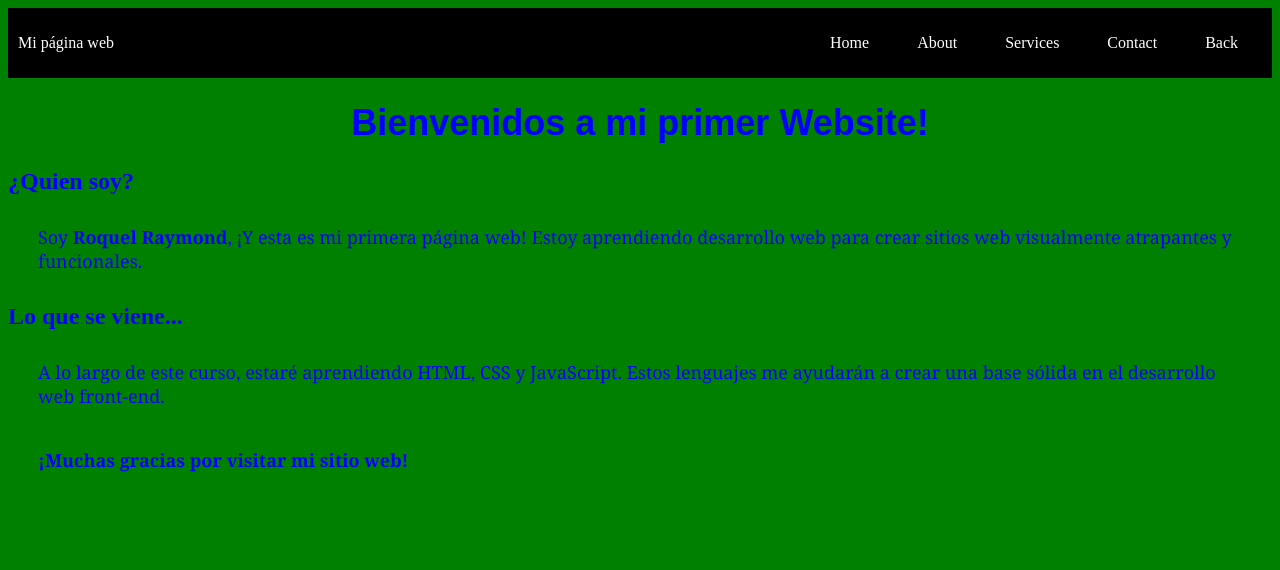
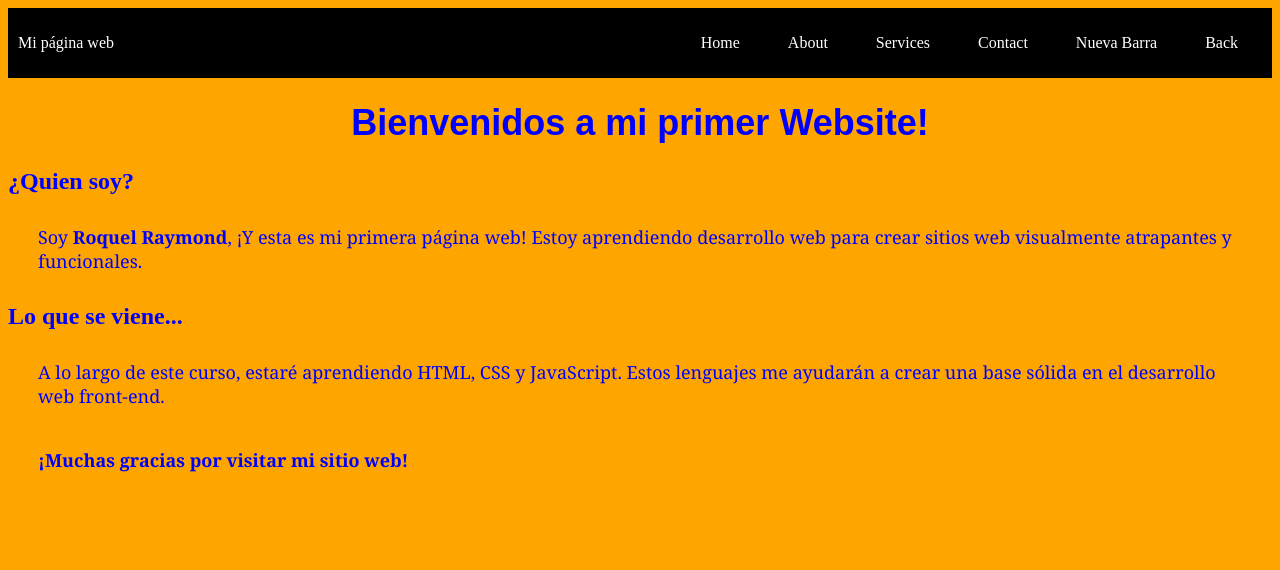
Before and after one commit to RRaymondSanchez/fullstackcursoegg, a plain HTML site: page index.html in a window 1280 px wide. Shown: the top 570 px of the page. Drawn offline with Linux system fonts and the light colour scheme.

Commit message:
Se agrego una nueva opcion al navbar

```diff
--- a/index.html
+++ b/index.html
@@ -16,6 +16,7 @@
           <li><a href="about.html">About</a></li>
           <li><a href="services.html">Services</a></li>
           <li><a href="contact.html">Contact</a></li>
+          <li><a href="nuevabarra.html">Nueva Barra</a></li>
           <li><a href="mi-primer-website.html">Back</a></li>
         </ul>
       </nav>
--- a/styles.css
+++ b/styles.css
@@ -1,5 +1,5 @@
 body {
-    background-color: green;
+    background-color: orange;
     color: blue;
 }
 
```
